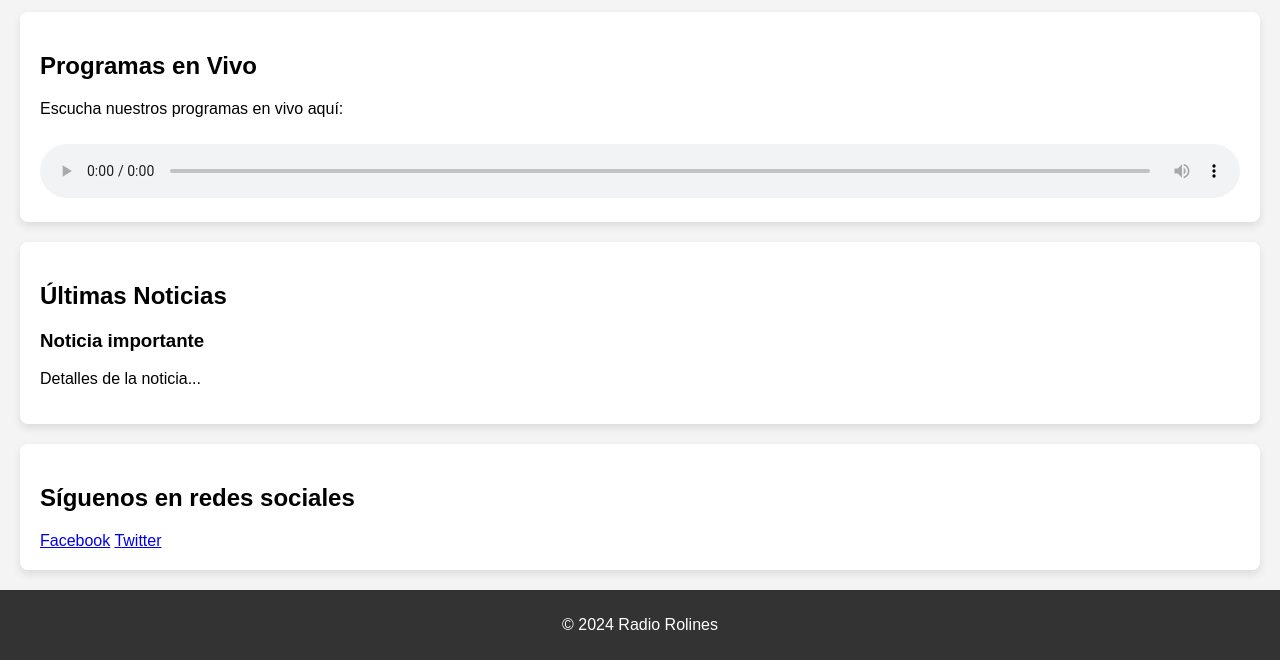
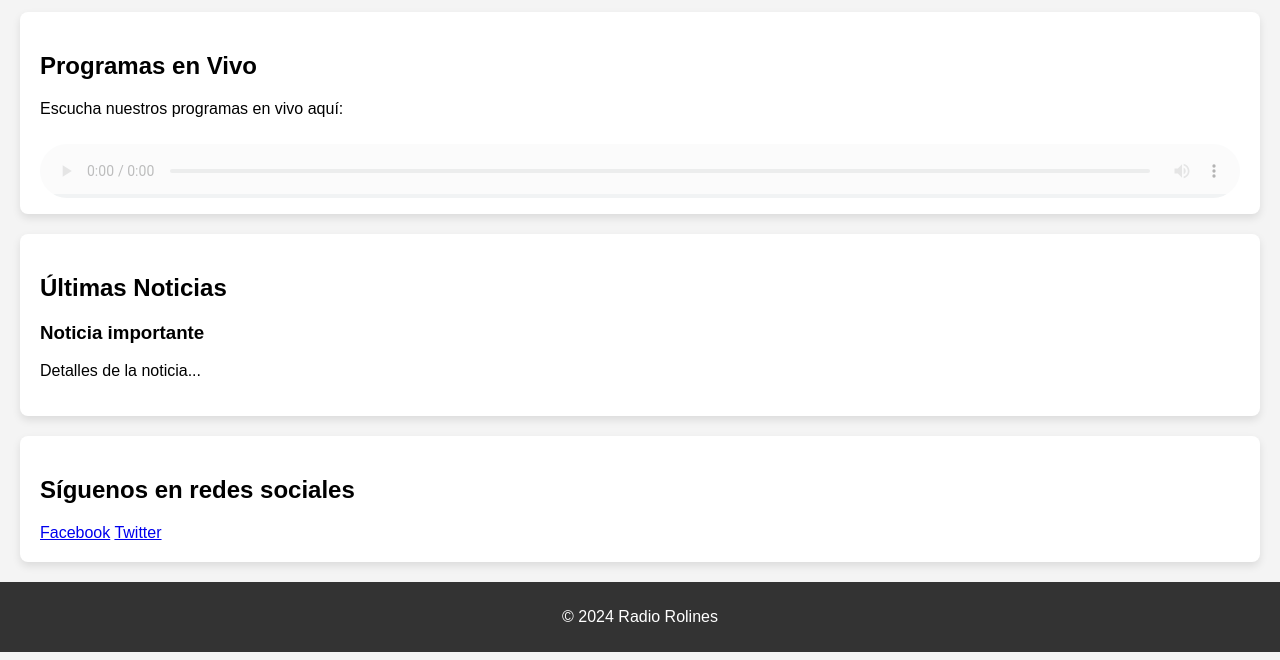
Before and after one commit to AlguienXD99/radio-rolines, a plain HTML site: page index.html in a window 1280 px wide. Shown: the part 183-843 px from the top of the page. Drawn offline with Linux system fonts and the light colour scheme.

Commit message:
Update index.html

```diff
--- a/index.html
+++ b/index.html
@@ -5,6 +5,23 @@
     <meta name="viewport" content="width=device-width, initial-scale=1.0">
     <title>Radio Rolines</title>
     <link rel="stylesheet" href="styles.css">
+    <style>
+        .audio-container {
+            position: relative;
+            width: 100%;
+            height: 60px; /* Ajusta la altura según el tamaño del reproductor */
+        }
+
+        .cover {
+            position: absolute;
+            top: 0;
+            left: 0;
+            right: 0;
+            bottom: 0;
+            background-color: rgba(255, 255, 255, 0.7); /* Color blanco con transparencia */
+            z-index: 10; /* Asegura que el cover esté sobre el reproductor */
+        }
+    </style>
 </head>
 <body>
     <header>
@@ -24,10 +41,13 @@
         <h2>Programas en Vivo</h2>
         <div class="programa">
             <p>Escucha nuestros programas en vivo aquí:</p>
-            <audio id="player" controls autoplay>
-                <source id="audioSource" type="audio/mp3">
-                Tu navegador no soporta el elemento de audio.
-            </audio>
+            <div class="audio-container">
+                <audio id="player" controls autoplay>
+                    <source id="audioSource" type="audio/mp3">
+                    Tu navegador no soporta el elemento de audio.
+                </audio>
+                <div class="cover"></div>
+            </div>
         </div>
     </section>
 
@@ -50,26 +70,31 @@
     </footer>
 
     <script>
-        const audios = [
-            "audio1.mp3",
-            "audio2.mp3",
-            "audio3.mp3"
+        let audios = [
+            'audio1.mp3',
+            'audio2.mp3',
+            'audio3.mp3'
         ];
+        let indice = 0;
+
         const audioPlayer = document.getElementById('player');
         const audioSource = document.getElementById('audioSource');
-        let indice = 0;
 
         function cargarAudio() {
             audioSource.src = audios[indice];
             audioPlayer.load();
             audioPlayer.play();
-            indice = (indice + 1) % audios.length; // Vuelve al primer audio cuando termina el último
+            indice = (indice + 1) % audios.length;
         }
 
         cargarAudio();
         audioPlayer.onended = function() {
             cargarAudio();
         };
+
+        audioPlayer.onseeked = function() {
+            audioPlayer.currentTime = 0;
+        };
     </script>
 </body>
 </html>
```
